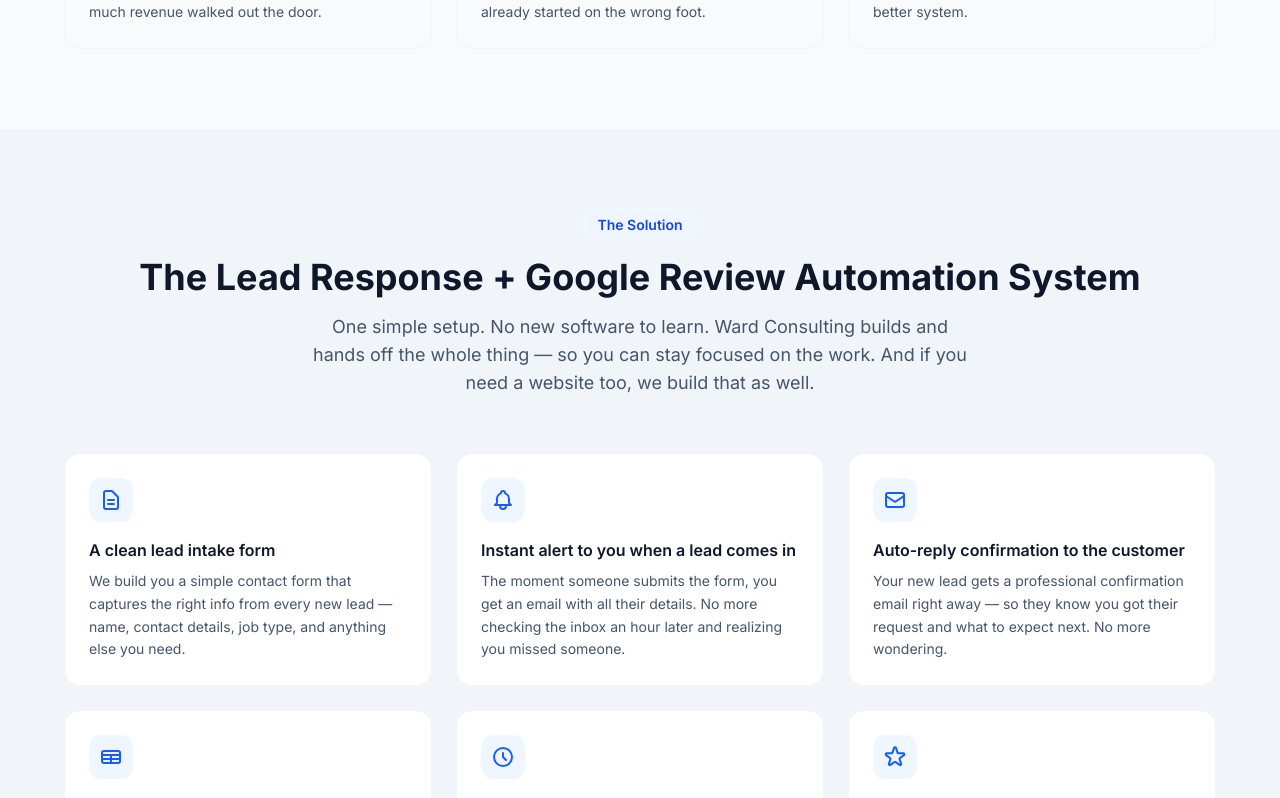
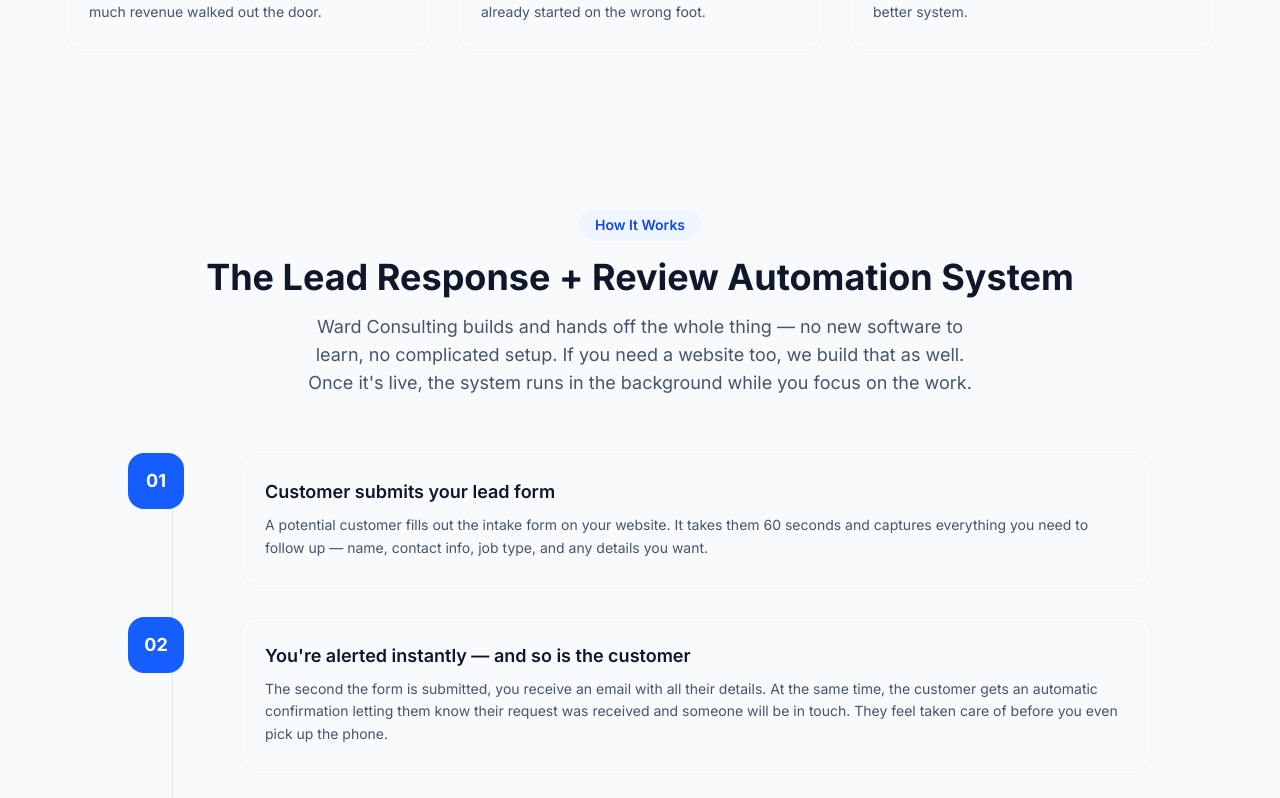
Before and after one commit to chaseward5894/ward-consulting, a Next.js app: page / in a window 1280 px wide. Shown: the part 1442-2240 px from the top of the page. Built offline with nearby package versions, Linux system fonts and the light colour scheme.

Commit message:
Remove Solution section, fold unique content into How It Works header

```diff
--- a/app/page.tsx
+++ b/app/page.tsx
@@ -1,7 +1,6 @@
 import Navbar from "@/components/Navbar";
 import Hero from "@/components/Hero";
 import Problem from "@/components/Problem";
-import Solution from "@/components/Solution";
 import HowItWorks from "@/components/HowItWorks";
 import Package from "@/components/Package";
 import WhoItsFor from "@/components/WhoItsFor";
@@ -18,7 +17,6 @@
       <main>
         <Hero />
         <Problem />
-        <Solution />
         <HowItWorks />
         <DemoWorkflow />
         <Package />
--- a/components/HowItWorks.tsx
+++ b/components/HowItWorks.tsx
@@ -41,10 +41,10 @@
             How It Works
           </span>
           <h2 className="text-3xl sm:text-4xl font-bold text-slate-900 mb-4">
-            Five steps. Runs on autopilot.
+            The Lead Response + Review Automation System
           </h2>
-          <p className="text-lg text-slate-600 max-w-xl mx-auto">
-            Once it's set up, the whole system runs in the background. You just do the work, update a status field, and let the automation handle the rest.
+          <p className="text-lg text-slate-600 max-w-2xl mx-auto">
+            Ward Consulting builds and hands off the whole thing — no new software to learn, no complicated setup. If you need a website too, we build that as well. Once it's live, the system runs in the background while you focus on the work.
           </p>
         </div>
 
```
Also changed, not shown: 1 other file (tests, documents, lock files or other folders).
